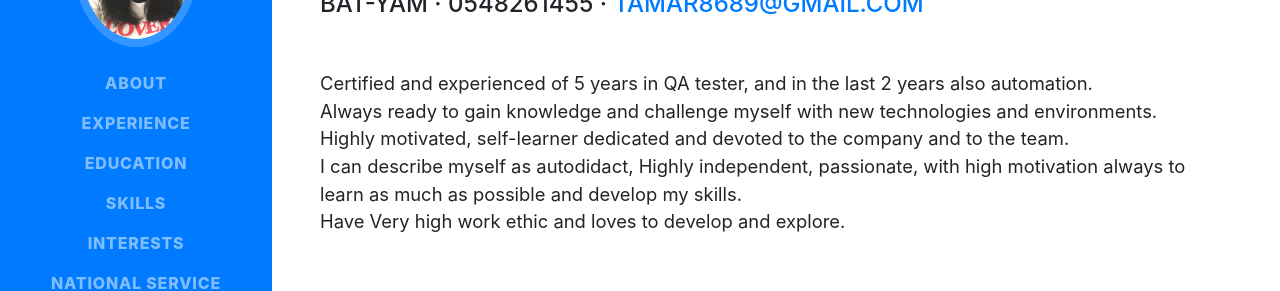
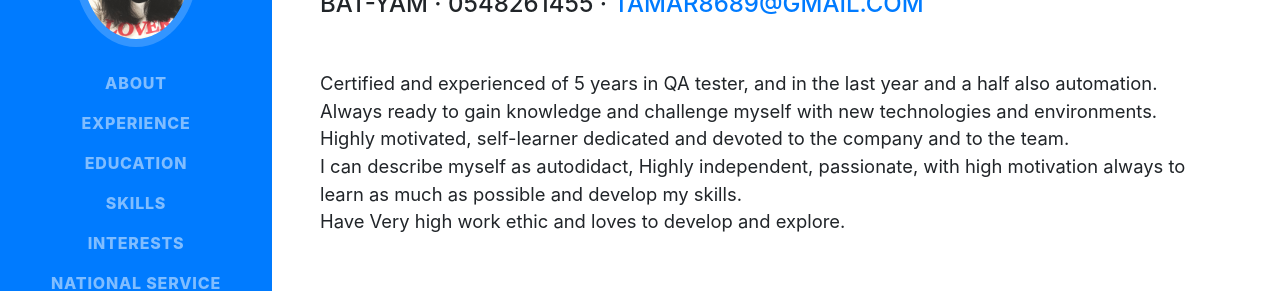
Before and after one commit to TamarFeredee/html, a website with bundled scripts: page index.html in a window 1280 px wide. Shown: the part 289-580 px from the top of the page. Built offline with nearby package versions, Linux system fonts and the light colour scheme; a web font is replaced by a local one.

Commit message:
Update index.html

```diff
--- a/index.html
+++ b/index.html
@@ -83,7 +83,7 @@
           <div class="subheading mb-5">BAT-YAM · 0548261455 ·
             <a href="mailto:tamar8689@gmail.com">TAMAR8689@GMAIL.COM</a>
           </div>
-          <p class="lead mb-5"> <!--& <b style="color:#ff0101;" title="not yet">automated</b>-->  Certified and experienced of 5 years in QA tester, and in the last 2 years also automation.
+          <p class="lead mb-5"> <!--& <b style="color:#ff0101;" title="not yet">automated</b>-->  Certified and experienced of 5 years in QA tester, and in the last year and a half also automation.
            <br>
            Always ready to gain knowledge and challenge myself with new technologies and environments.
            <br>
```
